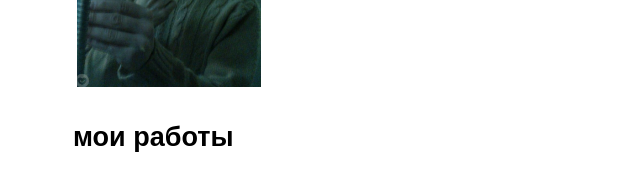
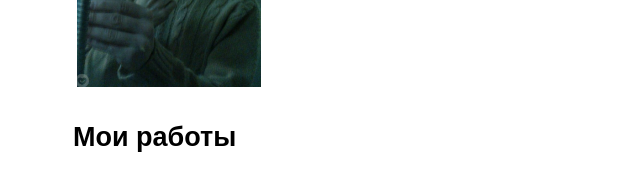
Before and after one commit to clover777/portfolio, a plain HTML site: page index.html in a window 1280 px wide. Shown: the part 780-964 px from the top of the page, 0-640 px from the left. Drawn offline with Linux system fonts and the light colour scheme.

Commit message:
Update index.html

```diff
--- a/index.html
+++ b/index.html
@@ -19,7 +19,7 @@
 <div id="wb_Text3" style="position:absolute;left:354px;top:688px;width:532px;height:77px;z-index:4;">
 <h3>Обо мне<br></h3><span style="color:#000000;font-family:Arial;font-size:13px;">Спасибо что заглянули ко мне на страничку. Я из города Брянска но значительную часть жизни прожил в Санкт-Петербурге. Очень люблю лепить из разных материалов.&nbsp; Некоторые из моих работ можно увидеть ниже</span></div>
 <div id="wb_Text4" style="position:absolute;left:73px;top:901px;width:250px;height:32px;z-index:5;">
-<h2>мои работы</h2></div>
+<h2>Мои работы</h2></div>
 <div id="wb_Image3" style="position:absolute;left:3px;top:967px;width:418px;height:418px;z-index:6;">
 <img src="images/Ordvk6KgB3M.jpg" id="Image3" alt=""></div>
 <div id="wb_Image4" style="position:absolute;left:436px;top:967px;width:560px;height:565px;z-index:7;">
```
